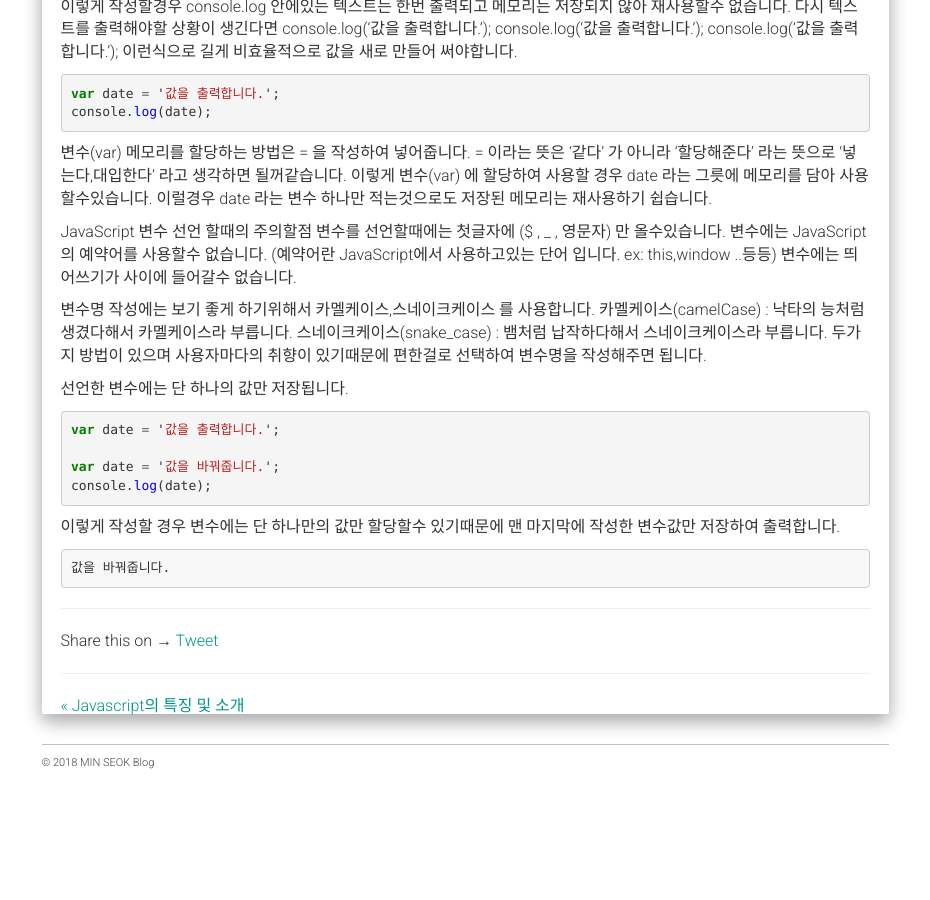
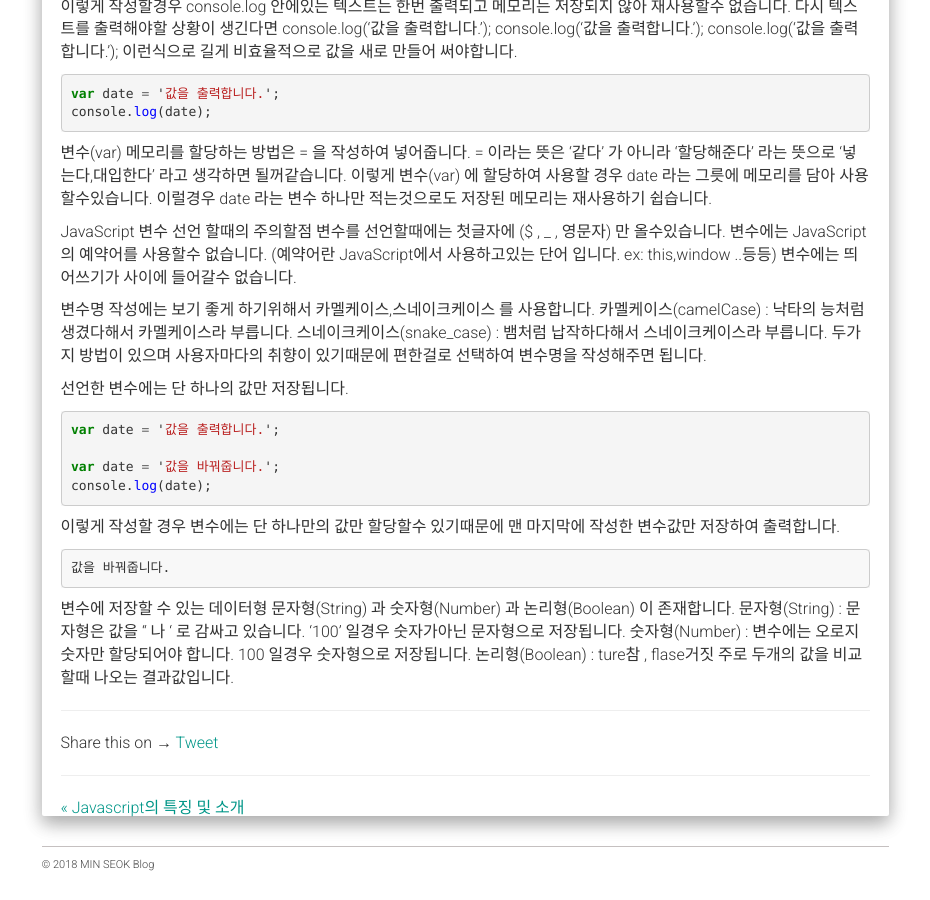
Before and after one commit to alalstjr/promote.github.io, a Jekyll site: the page built from _posts/2018-08-25-JavaScript 기초문법.md, in a window 1280 px wide and 900 px high, scrolled down 2226 px. Shown: the whole window, without its empty margins (321-1251 px from the left). Built offline with Jekyll 4.4.1, drawn with Linux system fonts in a browser that asks for light colours; nearby versions of some CDN libraries; our own code applies the rules of GitHub Pages for plain Markdown files; comment, search, counter and statistics services are not loaded; before the commit the page ends 3024 px from its top, so only the background shows below that.

Commit message:
Update 2018-08-25-JavaScript 기초문법.md

````diff
--- a/_posts/2018-08-25-JavaScript 기초문법.md
+++ b/_posts/2018-08-25-JavaScript 기초문법.md
@@ -142,3 +142,9 @@ console.log(date);
 ```markdown
 값을 바꿔줍니다.
 ```
+
+변수에 저장할 수 있는 데이터형
+문자형(String) 과 숫자형(Number) 과 논리형(Boolean) 이 존재합니다.
+문자형(String) : 문자형은 값을 " 나 ' 로 감싸고 있습니다. '100' 일경우 숫자가아닌 문자형으로 저장됩니다.
+숫자형(Number) : 변수에는 오로지 숫자만 할당되어야 합니다. 100 일경우 숫자형으로 저장됩니다.
+논리형(Boolean) : ture참 , flase거짓 주로 두개의 값을 비교할때 나오는 결과값입니다.
````
